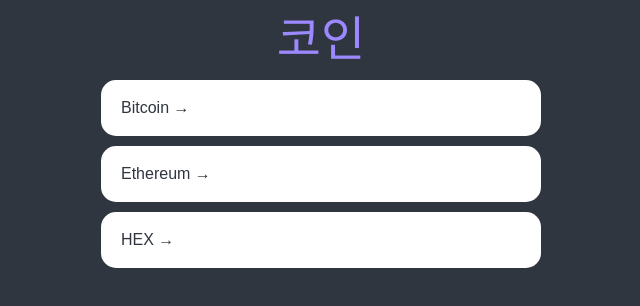
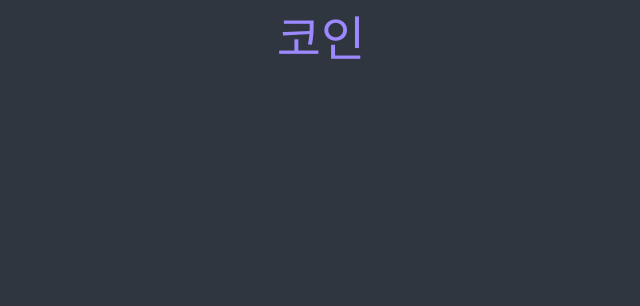
Before and after one commit to johj703/react_masterclass, a React (Create React App) app in the folder crypto_tracker/: page / in a window 1280 px wide. Shown: the top 306 px of the page, without its empty margins (319-959 px from the left). Built offline with nearby package versions, Linux system fonts and the light colour scheme.

Commit message:
coins를 삭제하고 coins state 추가

```diff
--- a/crypto_tracker/src/routes/Coins.tsx
+++ b/crypto_tracker/src/routes/Coins.tsx
@@ -1,3 +1,4 @@
+import { useState } from "react";
 import { Link } from "react-router-dom";
 import styled from "styled-components";
 
@@ -38,35 +39,6 @@ const Title = styled.div`
   color: ${(props) => props.theme.accentColor};
 `;
 // https://api.coinpaprika.com/v1/coins
-const coins = [
-  {
-    id: "btc-bitcoin",
-    name: "Bitcoin",
-    symbol: "BTC",
-    rank: 1,
-    is_new: false,
-    is_active: true,
-    type: "coin",
-  },
-  {
-    id: "eth-ethereum",
-    name: "Ethereum",
-    symbol: "ETH",
-    rank: 2,
-    is_new: false,
-    is_active: true,
-    type: "coin",
-  },
-  {
-    id: "hex-hex",
-    name: "HEX",
-    symbol: "HEX",
-    rank: 3,
-    is_new: false,
-    is_active: true,
-    type: "token",
-  },
-];
 
 interface CoinInterface {
   id: string;
@@ -79,6 +51,7 @@ interface CoinInterface {
 }
 
 function Coins() {
+  const [coins, setCoins] = useState([]);
   return (
     <Container>
       <Header>
```
